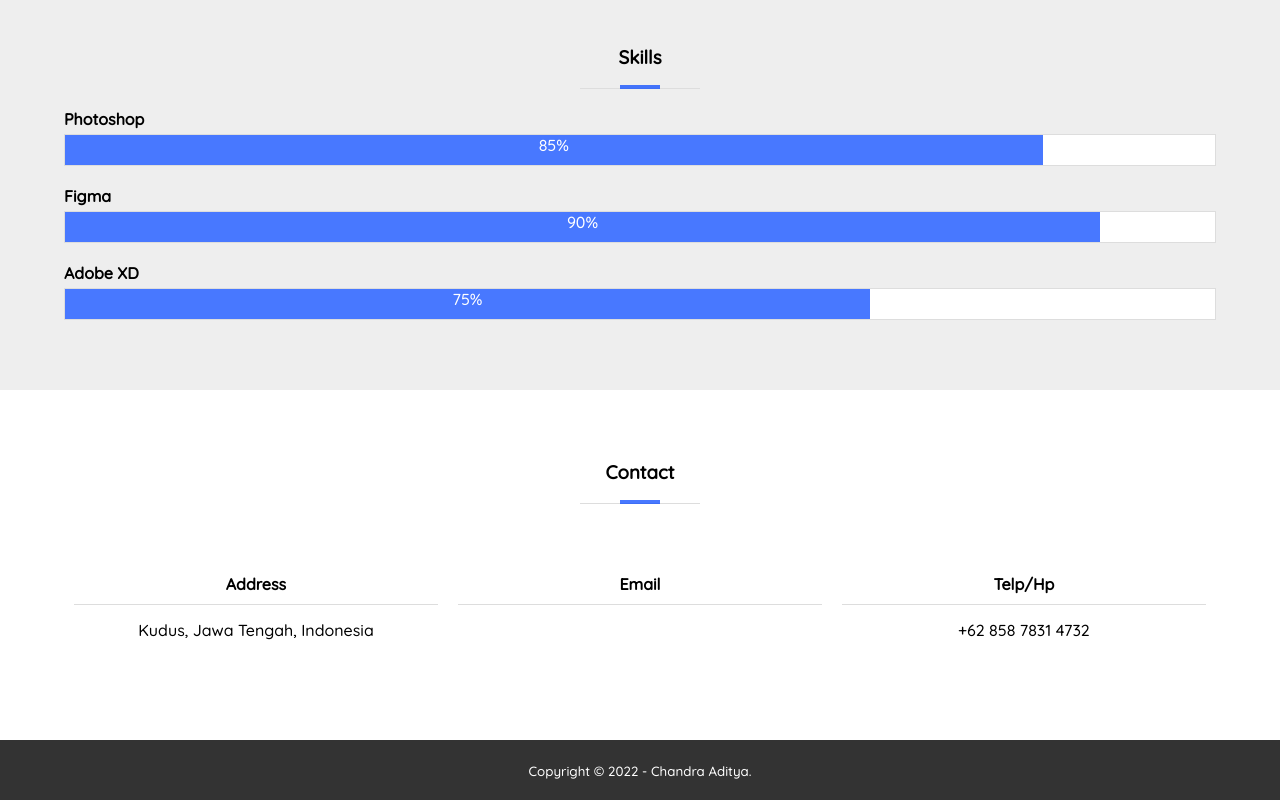
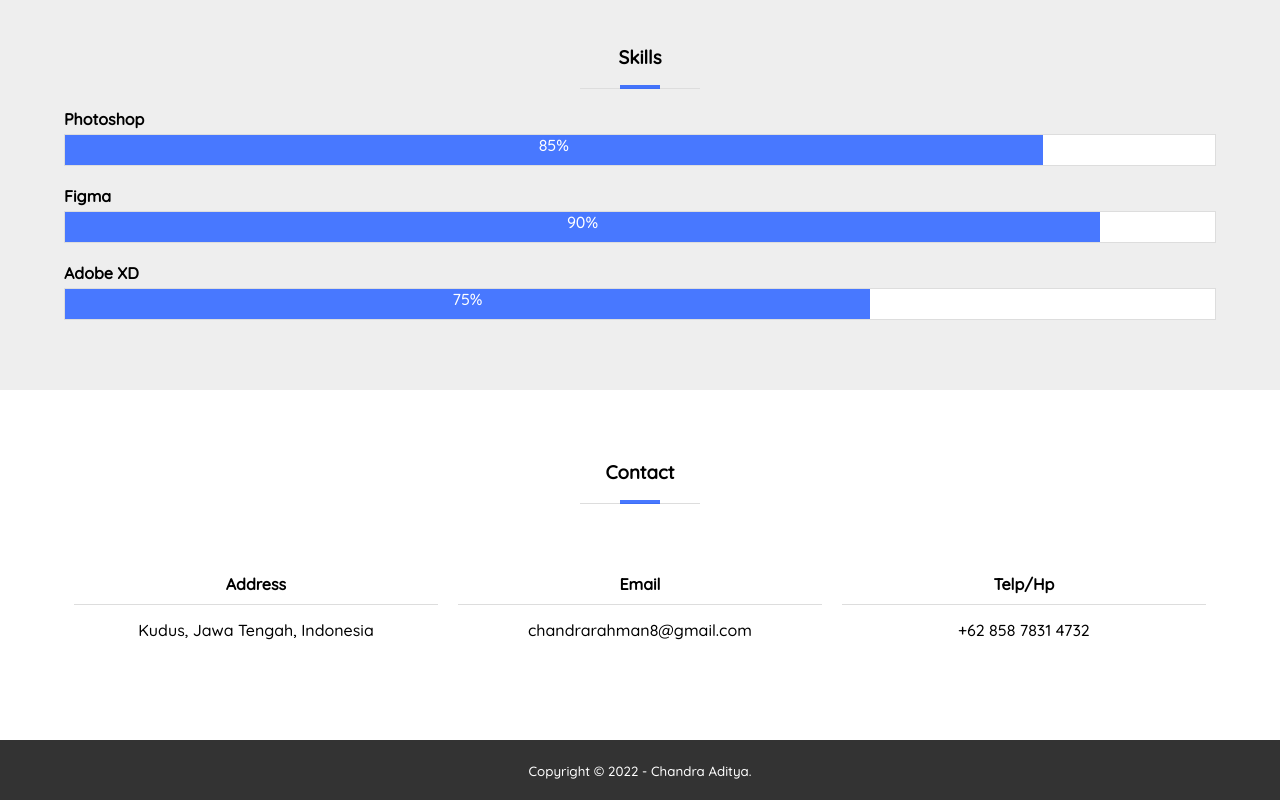
Before and after one commit to uxchandra/me, a plain HTML site: page index.html in a window 1280 px wide. Shown: the part 1023-1823 px from the top of the page. Drawn offline with Linux system fonts and the light colour scheme.

Commit message:
Update index.html

```diff
--- a/index.html
+++ b/index.html
@@ -123,7 +123,7 @@
 
            <div class="col-3">
             <h4>Email</h4>
-            <a href="chandrarahman8@gmail.com">
+            <p>chandrarahman8@gmail.com</p>
             </div>
 
              <div class="col-3">
```
